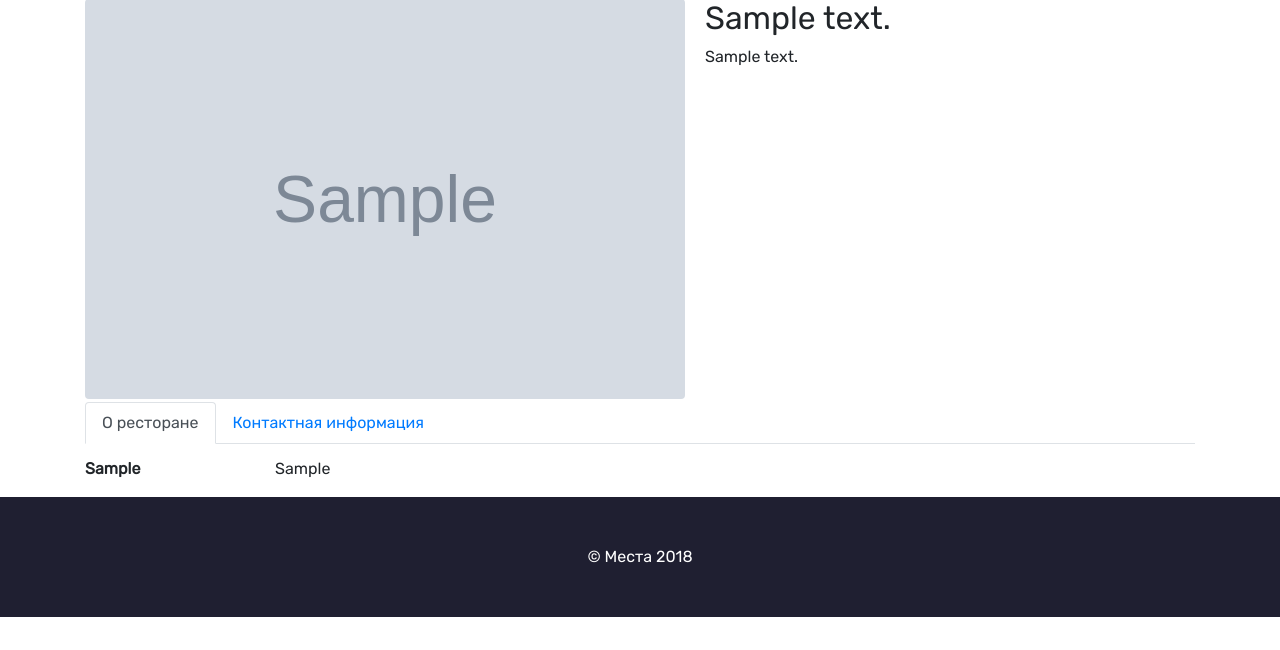
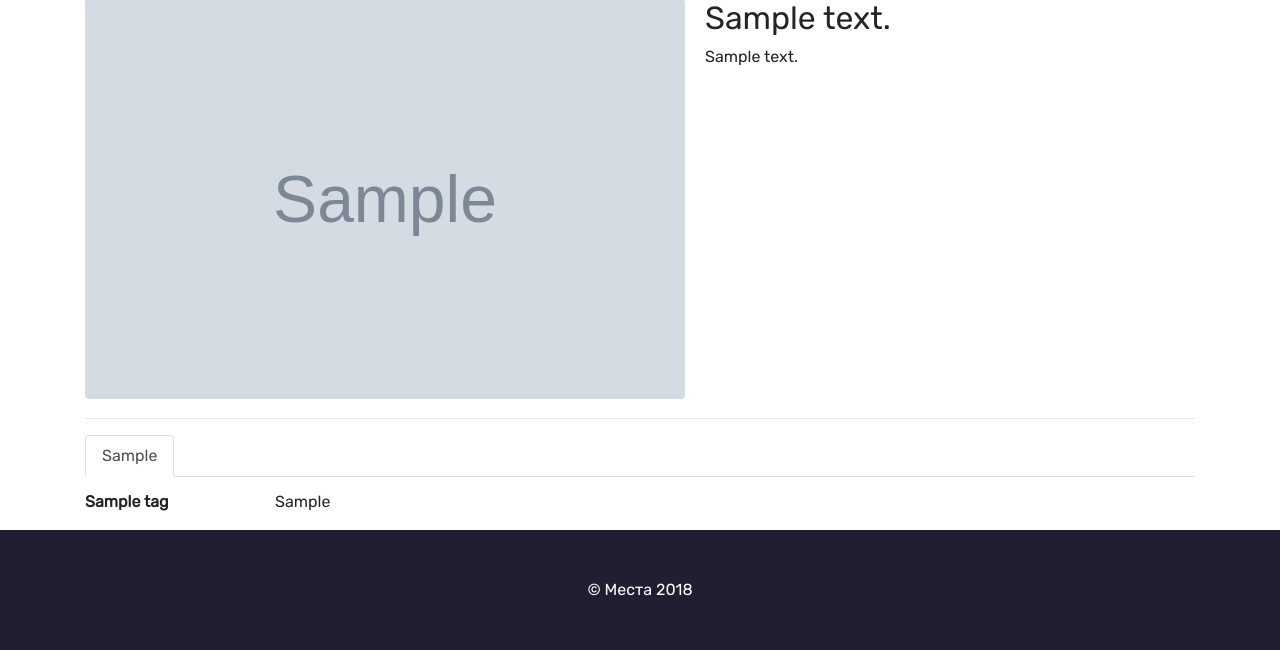
Before and after one commit to ddnovikov/mesta, a Django app: template templates/place_detail.html in a window 1280 px wide. Shown: the part 180-830 px from the top of the page. Before the commit the page ends 797 px from the top, so only its background shows below. Run offline with Django 3.2, Linux system fonts and the light colour scheme; the template is opened without the code that fills it: most values are stand-ins (such as "Sample title", 1, 10 or a date in 2020); grey boxes marked "Sample" are stand-in pictures; data that the repository does not hold is empty; some libraries are stand-ins or nearby versions.

Commit message:
Place_detail layout fix.

```diff
--- a/places/models/food_service.py
+++ b/places/models/food_service.py
@@ -68,7 +68,8 @@ class FoodService(Place):
 
     @property
     def layout_info(self):
-        return [self.about_service, self.contacts]
+        return [(('about', 'О ресторане'), self.about_service),
+                (('contacts', 'Контактная информация'), self.contacts)]
 
 
 @receiver(pre_save, sender=FoodService)
--- a/static/css/place_detail.css
+++ b/static/css/place_detail.css
@@ -17,7 +17,7 @@
     font-weight: bold;
 }
 
-.tab-content {
+.tab-content-inner {
     margin-top: 13px;
 }
 
--- a/templates/place_detail.html
+++ b/templates/place_detail.html
@@ -41,18 +41,29 @@
           {% endif %}
         </div>
       </div>
+      <hr/>
       <div class="row">
         <div class="col">
           <nav>
             <div class="nav nav-tabs" id="nav-tab" role="tablist">
-              <a class="nav-item nav-link active" id="nav-home-tab" data-toggle="tab" href="#nav-home" role="tab" aria-controls="nav-home" aria-selected="true">О ресторане</a>
-              <a class="nav-item nav-link" id="nav-profile-tab" data-toggle="tab" href="#nav-profile" role="tab" aria-controls="nav-profile" aria-selected="false">Контактная информация</a>
+              {% for tag, _ in instance.layout_info %}
+                <a class="nav-item nav-link {% if forloop.first %}active{% endif %}"
+                   id="nav-{{ tag.0 }}-tab"
+                   data-toggle="tab"
+                   href="#nav-{{ tag.0 }}"
+                   role="tab"
+                   aria-controls="nav-{{ tag.0 }}"
+                   aria-selected="{% if forloop.first %}true{% else %}false{% endif %}">{{ tag.1 }}</a>
+              {% endfor %}
             </div>
           </nav>
           <div class="tab-content" id="nav-tabContent">
-            {% for section in instance.layout_info %}
-            <div class="tab-pane fade show active" id="nav-home" role="tabpanel" aria-labelledby="nav-home-tab">
-              <div class="tab-content">
+            {% for tag, section in instance.layout_info %}
+              <div class="tab-pane fade {% if forloop.first %}show active{% endif %}"
+                   id="nav-{{ tag.0 }}"
+                   role="tabpanel"
+                   aria-labelledby="nav-{{ tag.0 }}-tab">
+                <div class="tab-content-inner">
                   {% for prop in section %}
                     <div class="row">
                       <p class="col-sm-2 bold-field">{{ prop.0 }}</p>
```
Lines whose indentation alone changed are shown as unchanged.
